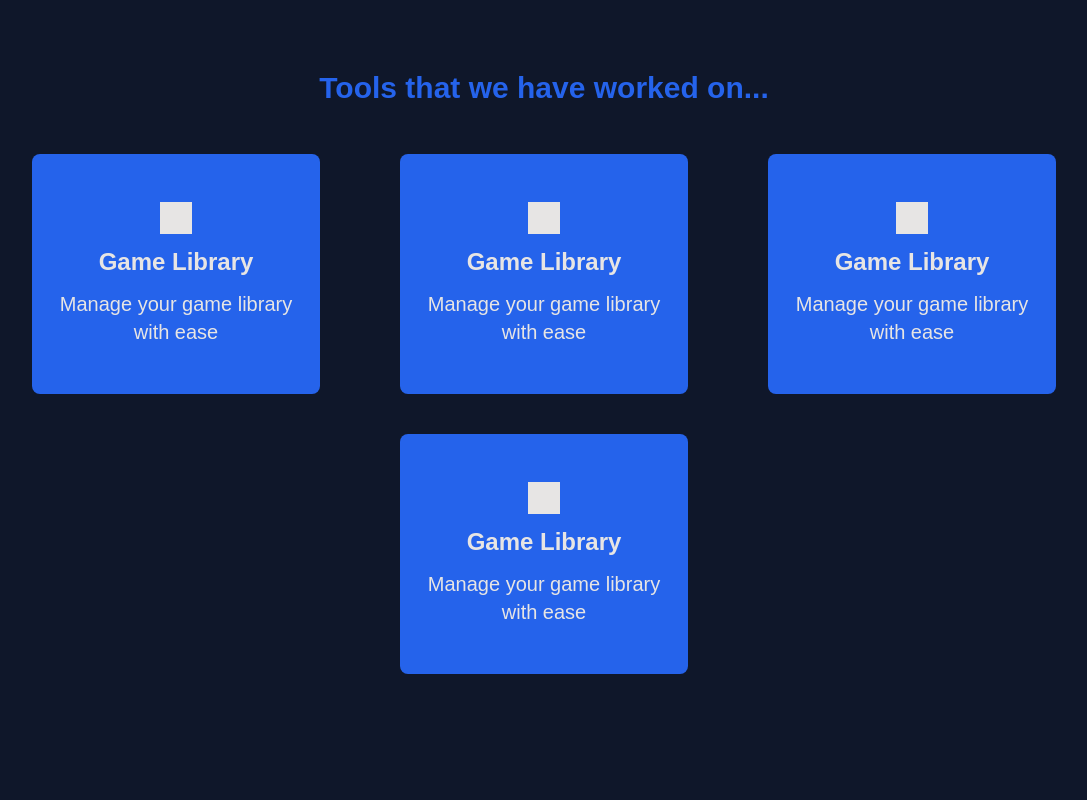
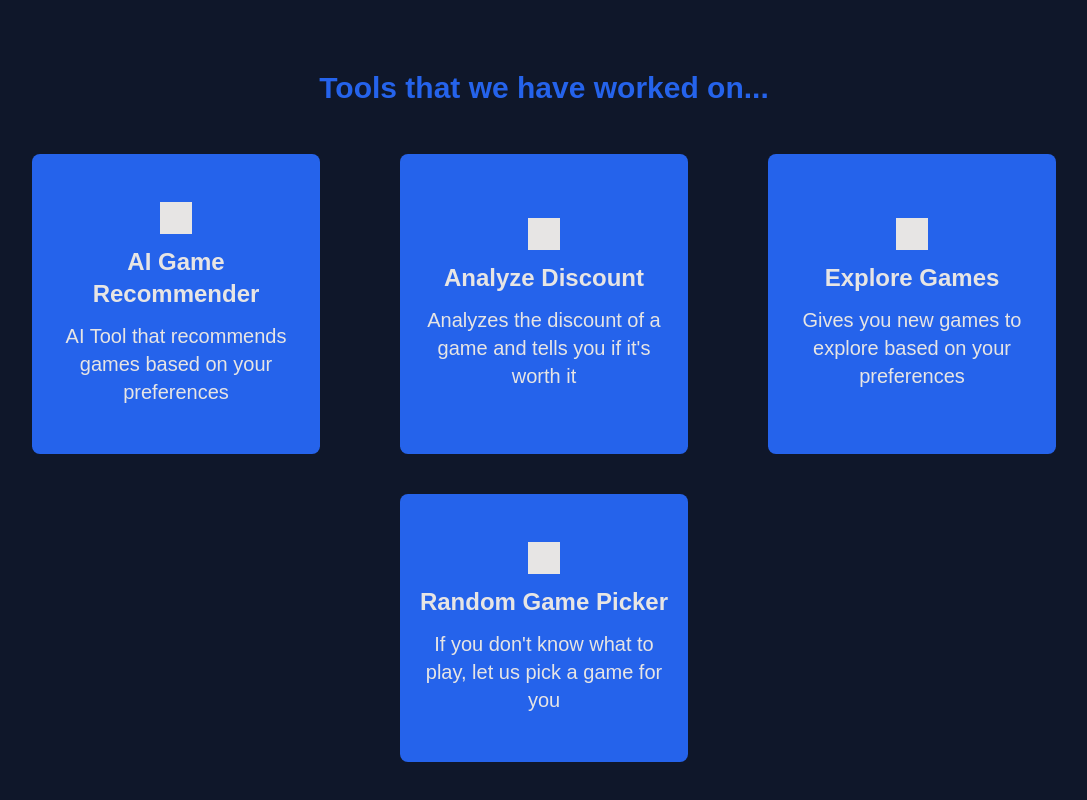
Before and after one commit to dhincal/steamhelper, a Next.js app in the folder steam-helper/: page / in a window 1280 px wide. Shown: the part 570-1370 px from the top of the page, without its empty margins (96-1183 px from the left). Before the commit the page ends 1308 px from the top, so only its background shows below. Built offline with nearby package versions, Linux system fonts and the light colour scheme.

Commit message:
Fill in FeatCard's in Main Page

```diff
--- a/steam-helper/app/page.tsx
+++ b/steam-helper/app/page.tsx
@@ -21,29 +21,29 @@ export default function Home() {
         </h1>
         <div className="flex flex-row flex-wrap justify-center gap-y-10 gap-x-20">
           <FeatCard
-            title="Game Library"
-            desc="Manage your game library with ease"
+            title="AI Game Recommender"
+            desc="AI Tool that recommends games based on your preferences"
             icon="/icons/game.svg"
             link="/game"
             className=""
           />
           <FeatCard
-            title="Game Library"
-            desc="Manage your game library with ease"
+            title="Analyze Discount"
+            desc="Analyzes the discount of a game and tells you if it's worth it"
             icon="/icons/game.svg"
             link="/game"
             className=""
           />
           <FeatCard
-            title="Game Library"
-            desc="Manage your game library with ease"
+            title="Explore Games"
+            desc="Gives you new games to explore based on your preferences"
             icon="/icons/game.svg"
             link="/game"
             className=""
           />
           <FeatCard
-            title="Game Library"
-            desc="Manage your game library with ease"
+            title="Random Game Picker"
+            desc="If you don't know what to play, let us pick a game for you"
             icon="/icons/game.svg"
             link="/game"
             className=""
```
